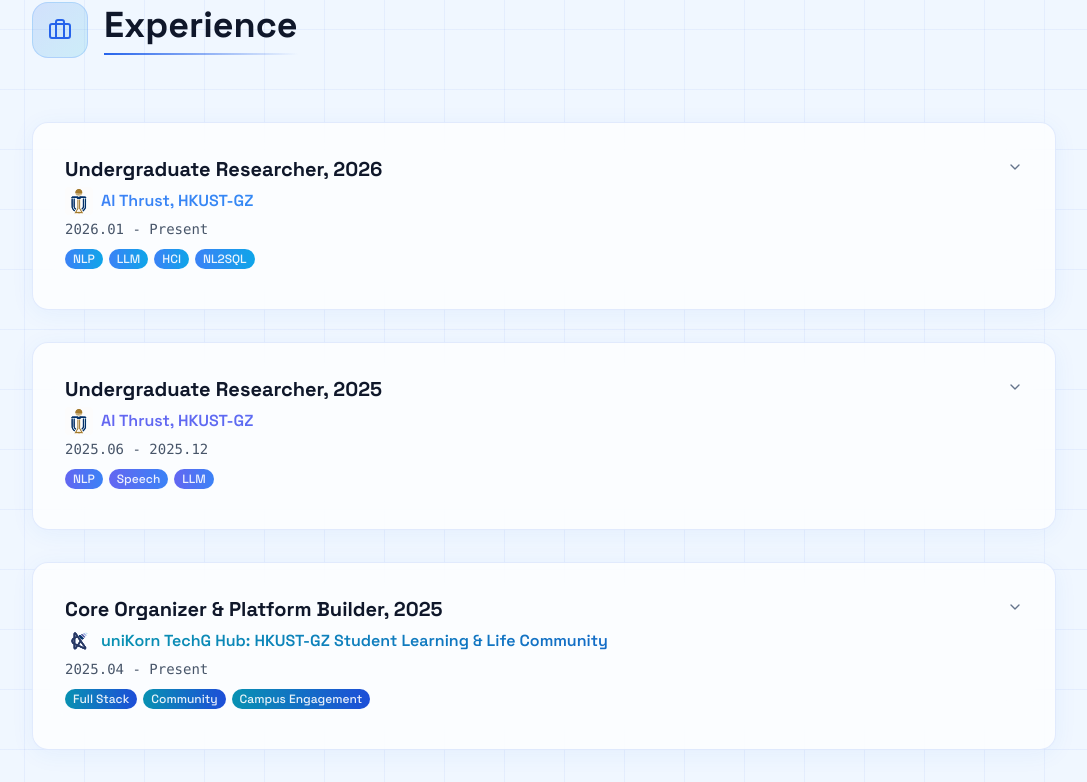
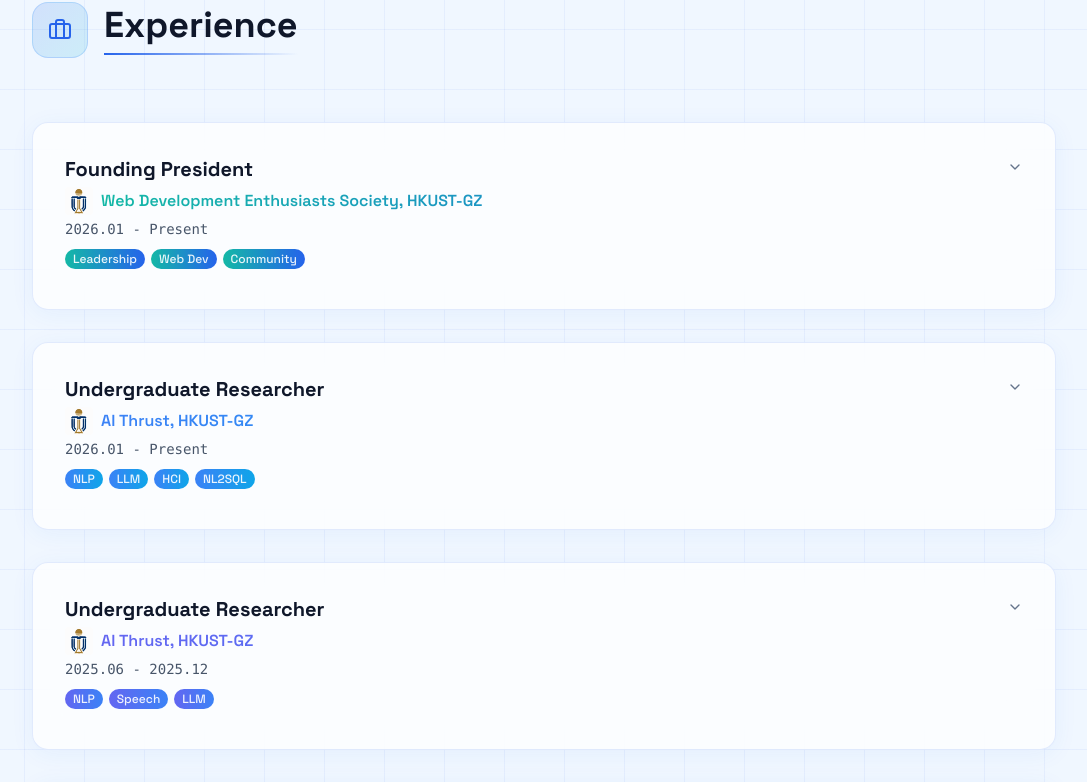
Before and after one commit to taowenxiang/taowenxiang.github.io, a React (Vite) app: page / in a window 1280 px wide. Shown: the part 1711-2493 px from the top of the page, without its empty margins (96-1183 px from the left). Built offline with nearby package versions, Linux system fonts and the light colour scheme.

Commit message:
revise experience-3

```diff
--- a/src/data/experiences.tsx
+++ b/src/data/experiences.tsx
@@ -54,7 +54,25 @@
 
 export const experiences: Experience[] = [
   {
-    title: 'Undergraduate Researcher, 2026',
+    title: 'Founding President',
+    company: 'Web Development Enthusiasts Society, HKUST-GZ',
+    period: '2026.01 - Present',
+    icon: (
+      <img
+        src="/logos/HKUST(GZ).svg"
+        alt=""
+      />
+    ),
+    tags: ['Leadership', 'Web Dev', 'Community'],
+    points: [
+      <>Founded the society and served as its first president.</>,
+      <>Organized regular learning sessions and peer exchange activities on <B>web development</B>, <B>product building</B>, and <B>technical collaboration</B>.</>,
+      <>Initiated the inaugural <B>Almost Million Web Contest (AMWC)</B> as a flagship student web development event.</>,
+    ],
+    color: 'from-teal-500 to-blue-600',
+  },
+  {
+    title: 'Undergraduate Researcher',
     company: 'AI Thrust, HKUST-GZ',
     period: '2026.01 - Present',
     icon: (
@@ -72,7 +90,7 @@
     color: 'from-blue-500 to-sky-500',
   },
   {
-    title: 'Undergraduate Researcher, 2025',
+    title: 'Undergraduate Researcher',
     company: 'AI Thrust, HKUST-GZ',
     period: '2025.06 - 2025.12',
     icon: (
@@ -90,7 +108,7 @@
     color: 'from-indigo-500 to-blue-500',
   },
   {
-    title: 'Core Organizer & Platform Builder, 2025',
+    title: 'Core Organizer & Platform Builder',
     company: 'uniKorn TechG Hub: HKUST-GZ Student Learning & Life Community',
     period: '2025.04 - Present',
     icon: (
```
